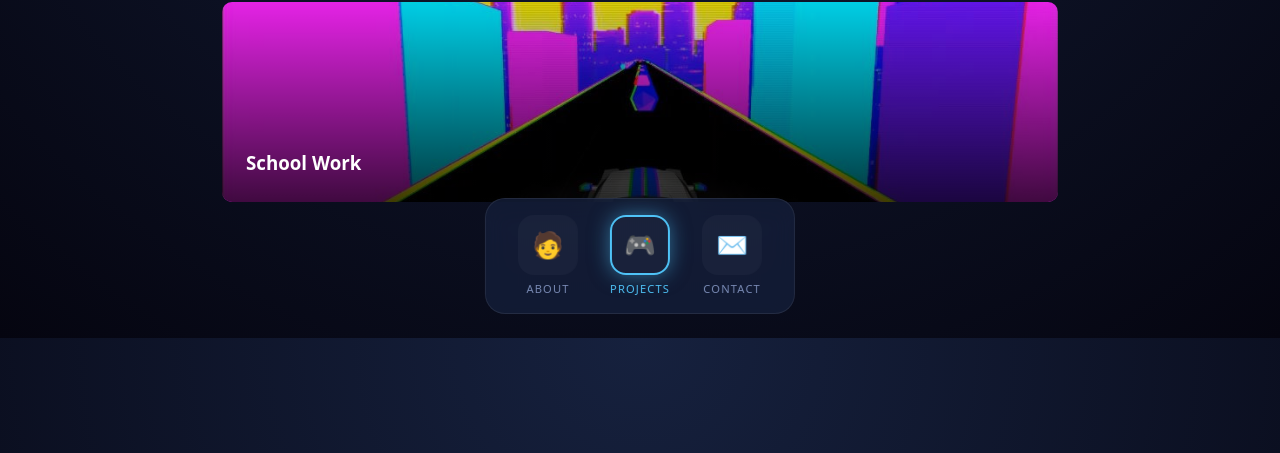
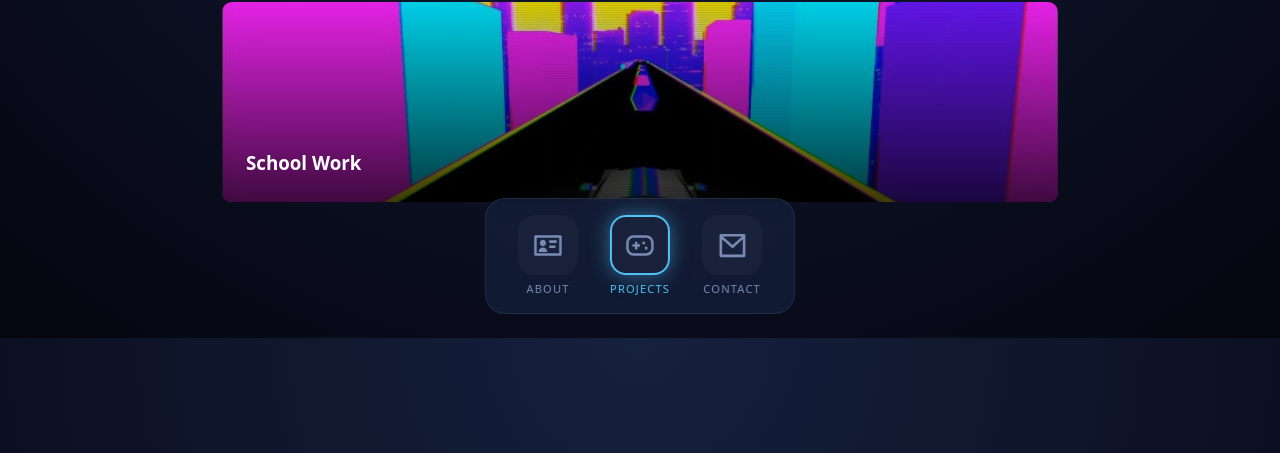
Before and after one commit to AndresEChavez/PortfolioWebsite, a plain HTML site: page index.html in a window 1280 px wide. Shown: the part 462-915 px from the top of the page. Drawn offline with Linux system fonts and the light colour scheme.

Commit message:
Swapping emojis for real icons
Removed emojis from console bar, they are icons now.

```diff
--- a/index.html
+++ b/index.html
@@ -221,15 +221,21 @@
     <nav class="dock">
         <div class="console-menu">
             <button class="console-tile" data-category="about">
-                <span class="console-icon">🧑</span>
+                <div class="console-icon">
+                    <img src="images/icons/id-card-line.svg" alt="about icon" class="console-icon-img">
+                </div>
                 <span class="console-label">About</span>
             </button>
             <button class="console-tile active" data-category="projects">
-                <span class="console-icon">🎮</span>
+                <div class="console-icon">
+                    <img src="images/icons/gamepad-line.svg" alt="game pad icon" class="console-icon-img">
+                </div>
                 <span class="console-label">Projects</span>
             </button>
             <button class="console-tile" data-category="contact">
-                <span class="console-icon">✉️</span>
+                <div class="console-icon">
+                    <img src="images/icons/mail-line.svg" alt="mail icon" class="console-icon-img">
+                </div>
                 <span class="console-label">Contact</span>
             </button>
         </div>
--- a/style.css
+++ b/style.css
@@ -108,6 +108,11 @@ h2 {
   letter-spacing: 0.1em;
   text-transform: uppercase;
   color: #7a8bb5;
+}
+
+.console-icon-img{
+  width: 55%;
+  height: auto;
 }
 
 .console-tile.active {
```
Also changed, not shown: images/icons/gamepad-line.svg (added), images/icons/id-card-line.svg (added), images/icons/mail-line.svg (added), 3 other files.
